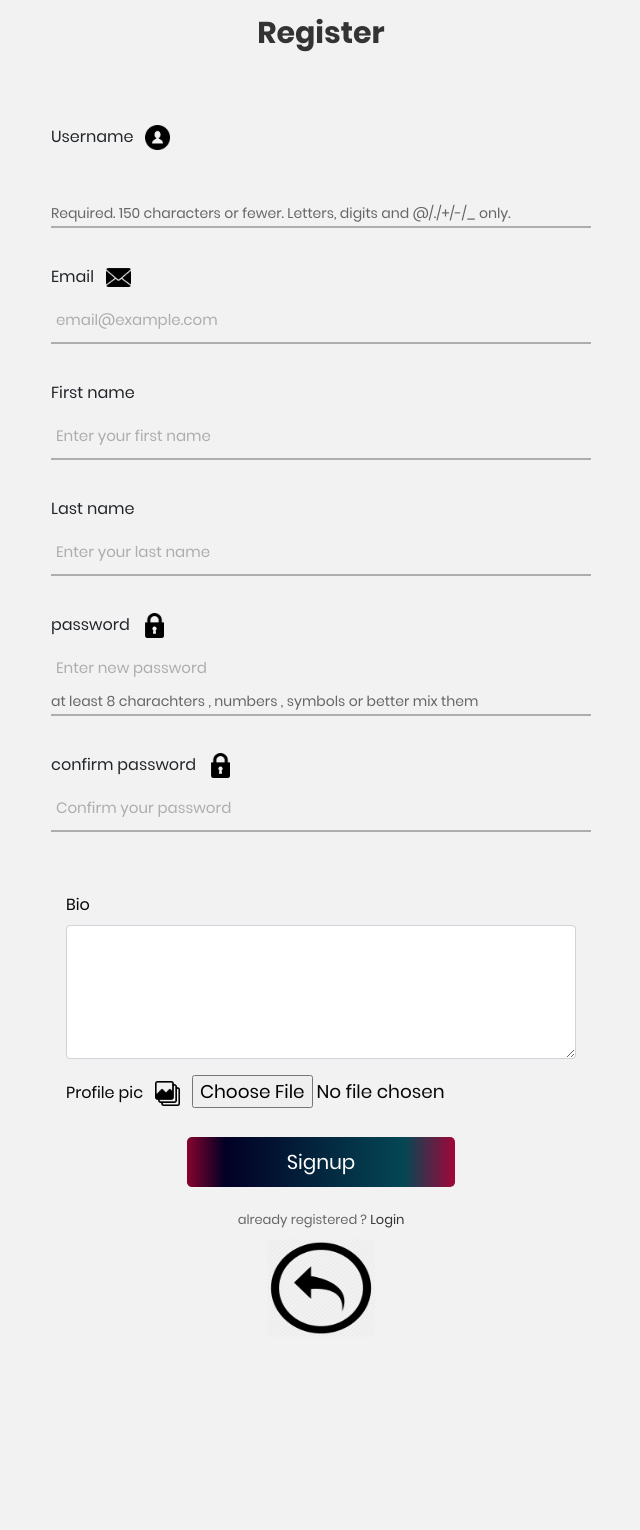
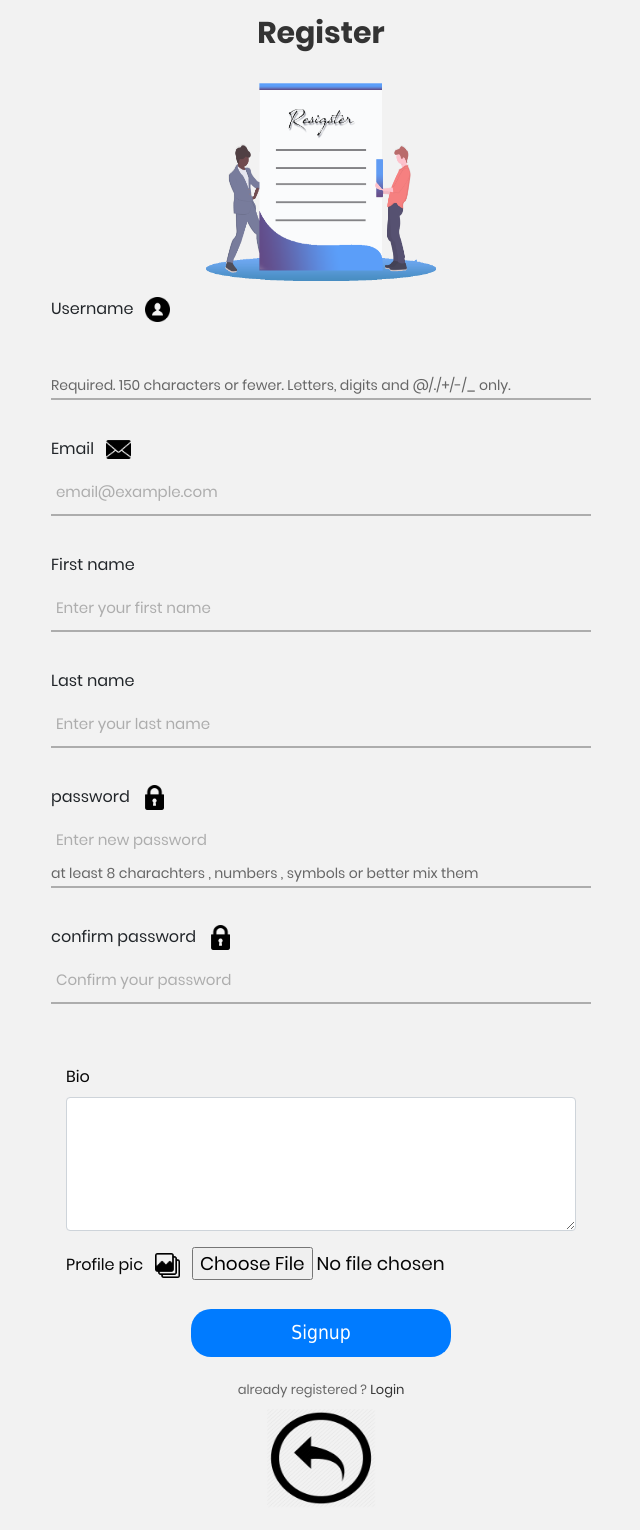
Before and after one commit to alhaithamkamal/Django-Blog, a Django app: page /users/register/ in a window 1280 px wide. Shown: the whole page, without its empty margins (319-959 px from the left). Before the commit the page ends 1334 px from the top, so only its background shows below. Run offline with Django 3.2, Linux system fonts and the light colour scheme; some libraries are stand-ins or nearby versions.

```diff
--- a/users/static/users/forms.css
+++ b/users/static/users/forms.css
@@ -4,18 +4,30 @@
 #id_profile_pic {
   font-size: 1.15rem;
 }
-.container .btn-lg {
+.container .btn-lg,
+.btn-lg {
+  font-family: Tahoma;
+  font-size: 1.2rem;
+  color: white;
+  border-radius: 20px;
   padding: 10px 100px;
-  background: rgb(135, 3, 47);
-  background: linear-gradient(
-    90deg,
-    rgba(135, 3, 47, 1) 0%,
-    rgba(2, 0, 36, 1) 14%,
-    rgba(4, 71, 84, 1) 81%,
-    rgba(161, 6, 57, 1) 100%
-  );
+}
+
+.container .btn-lg:hover,
+.btn-lg:hover {
+  cursor: hand;
+  border-color: #2196f3;
+  border-width: 3px;
+  border-radius: 20px;
+  background-color: #fff;
+  color: #2196f3;
+  font-weight: bold;
+}
+
+.container .btn-lg:pressed,
+.btn-lg:hover {
+  rotate: 12;
 }
 .btn-lg {
-  padding: 10px 50px;
-  background-color: rgb(194, 97, 7);
+  padding: 15px 70px;
 }
--- a/users/templates/users/register.html
+++ b/users/templates/users/register.html
@@ -8,12 +8,12 @@
     <div class="wrap-login200" style="text-align: center;">
     <form class="login100-form validate-form" action="{% url 'register'%}"" method="POST" enctype="multipart/form-data">
         {% csrf_token %}
-         <span class="login100-form-title p-b-26">
+         <span class="login100-form-title ">
           Register
         </span>
-        <span class="login100-form-title p-b-48">
-          <i class="zmdi zmdi-font"></i>
-        </span>
+        <div class="registe-image mb-3">
+          <img src="{% static 'users/imgs/register.png' %}" width="230" height="230" alt="register-image" srcset="">
+        </div>
         {% for non_field_error in user_form.non_field_errors %}
                         <p style="color:red;" class="help is-danger">{{ non_field_error }}</p>
                     {% endfor %}
@@ -66,7 +66,7 @@
 		</div>
     </form>
     <div class=" mx-auto " style="text-align: center;">
-  <a href="/users/login" class="btn  px-5 "> <img width="110" height="100" src="{% static 'users/imgs/back.png' %}"alt="back button image" srcset=""> </a>
+  <a href="/users/login" class="btn   px-5 "> <img width="110" height="100" src="{% static 'users/imgs/back.png' %}"alt="back button image" srcset=""> </a>
 </div>
    </div>
   </div>
```
Also changed, not shown: manager/templates/manager/admins.html (+10 -10 lines), manager/templates/manager/users.html (+6 -6 lines), users/static/users/imgs/register.png (renamed from users/static/users/imgs/resigster.png).
